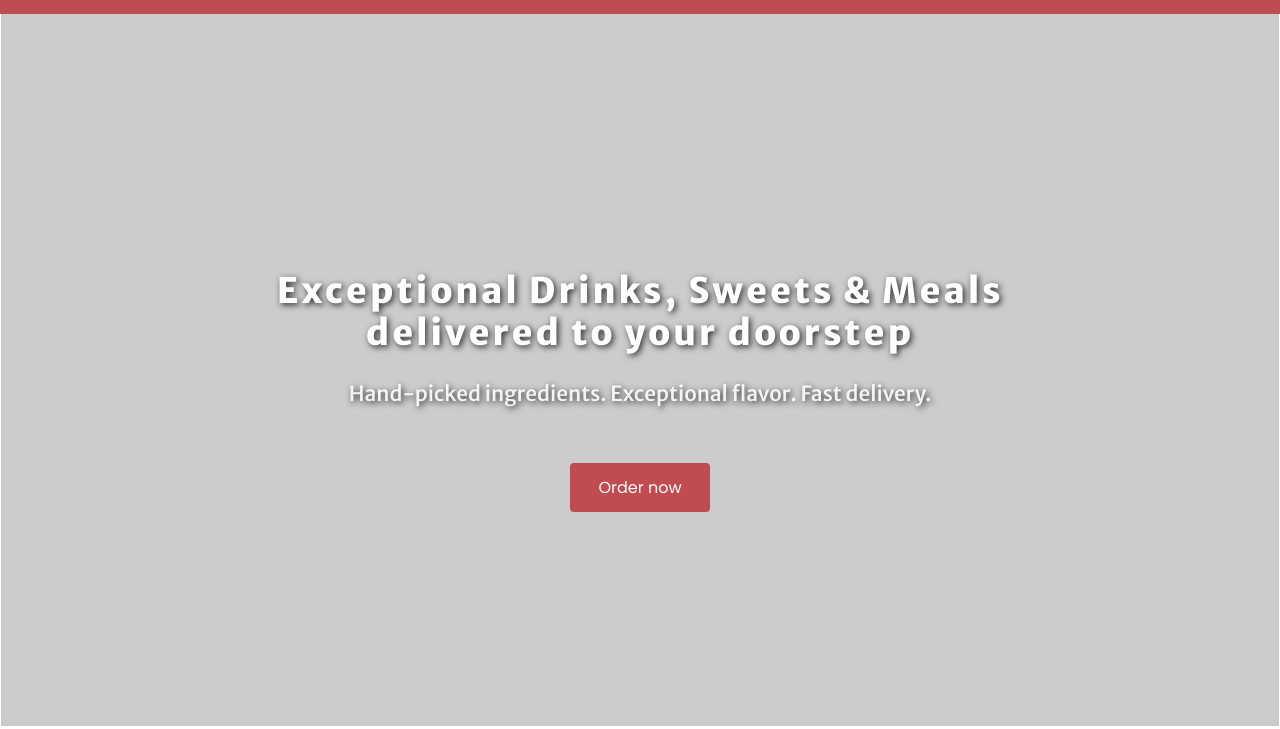
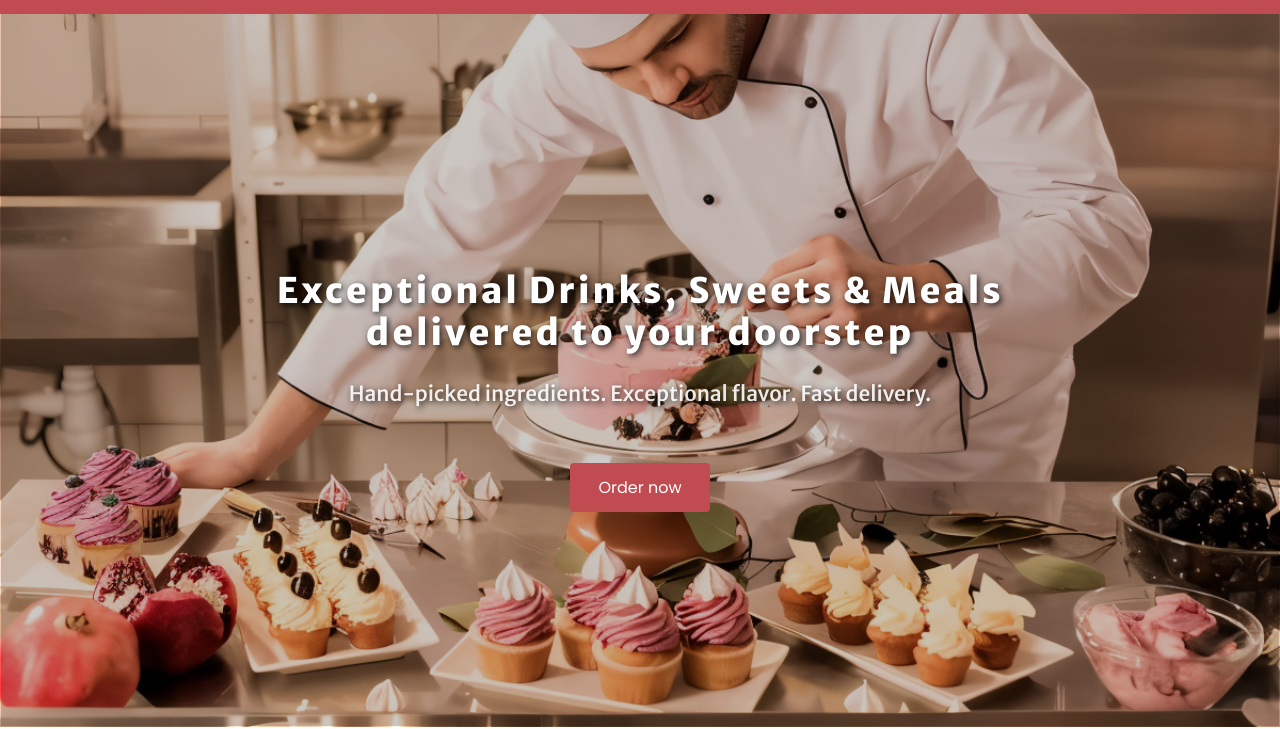
Before and after one commit to Gyunell/YummyBox_online_food_shop, a plain HTML site: page index.html in a window 1280 px wide. Shown: the part 73-802 px from the top of the page. Drawn offline with Linux system fonts and the light colour scheme.

Commit message:
fix: correct background-image property syntax in header style

```diff
--- a/css/style_index.css
+++ b/css/style_index.css
@@ -113,7 +113,7 @@ header {
   position: relative;
   width: 100%;
   height: 100vh;
-  background-image: image('/img/banner3.png');
+  background-image: url(/img/banner3.png);
   background-size: cover;
   display: grid;
   grid-template-columns: repeat(1, 1fr);
```
